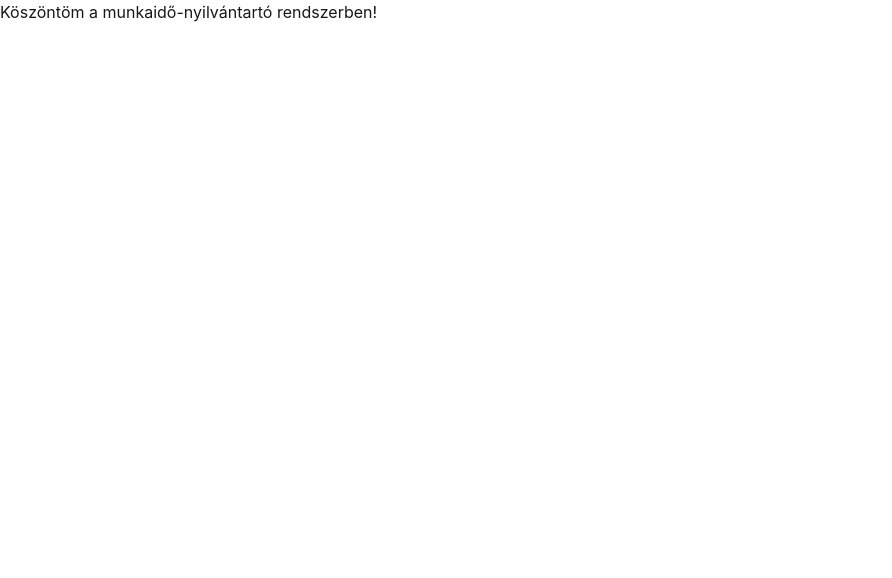
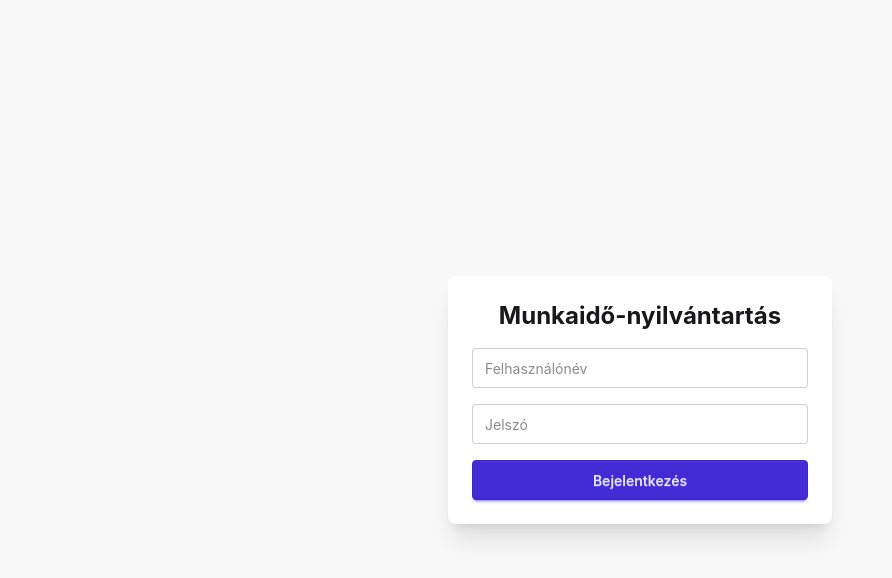
Before and after one commit to mbodigit/time_tracking_system_prototype, a React (Vite) app in the folder frontend/: page / in a window 1280 px wide. Shown: the top 578 px of the page, without its empty margins (0-892 px from the left). Built offline with nearby package versions, Linux system fonts and the light colour scheme.

Commit message:
Bejelentkezési oldal és útvonalak váza

```diff
--- a/frontend/src/App.tsx
+++ b/frontend/src/App.tsx
@@ -1,6 +1,15 @@
+import { BrowserRouter, Routes, Route } from "react-router-dom";
+import { LoginPage } from "./pages/login-page/login-page";
+import { DashboardPage } from "./pages/dashboard-page/dashboard-page";
+
 const App = () => {
-  return <p>Köszöntöm a munkaidő-nyilvántartó rendszerben!</p>;
-  //Teszt gomb
-  //return <button className="btn btn-primary">Teszt</button>;
+  return (
+    <BrowserRouter>
+      <Routes>
+        <Route path="/" element={<LoginPage />} />
+        <Route path="/dashboard" element={<DashboardPage />} />
+      </Routes>
+    </BrowserRouter>
+  );
 };
 export default App;
--- /dev/null
+++ b/frontend/src/pages/dashboard-page/dashboard-page.tsx
@@ -0,0 +1,3 @@
+export const DashboardPage = () => {
+  return <h1 className="text-2xl p-8">Áttekintő</h1>;
+};
--- /dev/null
+++ b/frontend/src/pages/login-page/login-page.tsx
@@ -0,0 +1,37 @@
+import { useState } from "react";
+
+export const LoginPage = () => {
+  const [username, setUsername] = useState("");
+  const [password, setPassword] = useState("");
+
+  return (
+    <div className="min-h-screen flex items-center justify-center bg-base-200">
+      <div className="card w-full max-w-sm bg-base-100 shadow-xl">
+        <form className="card-body gap-4">
+          <h1 className="text-2xl font-bold text-center">
+            Munkaidő-nyilvántartás
+          </h1>
+
+          <input
+            className="input input-bordered w-full"
+            placeholder="Felhasználónév"
+            value={username}
+            onChange={(e) => setUsername(e.target.value)}
+          />
+
+          <input
+            className="input input-bordered w-full"
+            type="password"
+            placeholder="Jelszó"
+            value={password}
+            onChange={(e) => setPassword(e.target.value)}
+          />
+
+          <button className="btn btn-primary w-full" type="submit">
+            Bejelentkezés
+          </button>
+        </form>
+      </div>
+    </div>
+  );
+};
```
